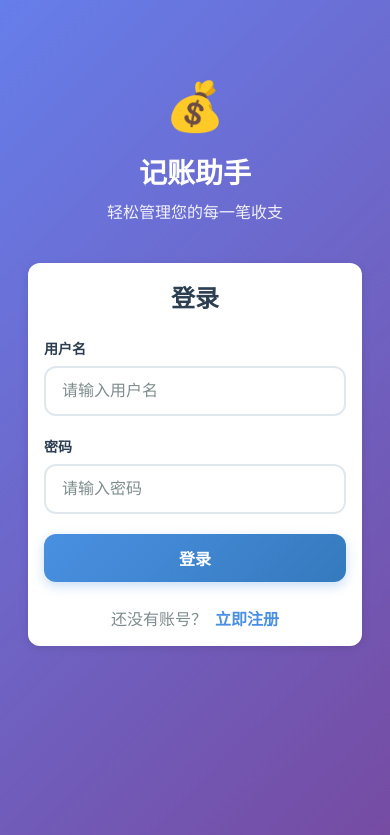
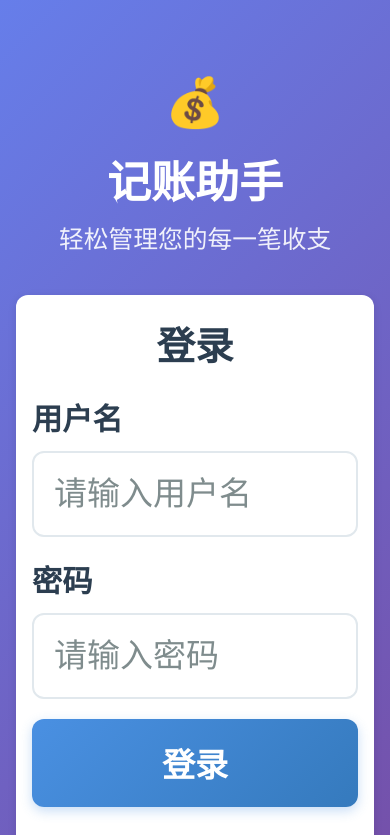
Before and after one commit to TskFok/finance-h5, a React (Vite) app: page /login in a window 390 px wide. Shown: the top 835 px of the page. Built offline with nearby package versions, Linux system fonts and the light colour scheme.

Commit message:
样式修改

```diff
--- a/index.html
+++ b/index.html
@@ -2,10 +2,27 @@
 <html lang="zh-CN">
   <head>
     <meta charset="UTF-8" />
-    <meta name="viewport" content="width=device-width, initial-scale=1.0, maximum-scale=1.0, user-scalable=no" />
+    <meta name="viewport" content="width=device-width, initial-scale=1.0, maximum-scale=1.0, user-scalable=no, viewport-fit=cover" />
     <meta name="apple-mobile-web-app-capable" content="yes" />
     <meta name="apple-mobile-web-app-status-bar-style" content="black-translucent" />
     <title>记账助手</title>
+    <!-- iconfont 图标库 -->
+    <!-- 请按照以下步骤配置 iconfont：
+         1. 访问 https://www.iconfont.cn/collections/detail?cid=53168
+         2. 登录后，将图标添加到项目
+         3. 在项目中选择 Symbol 方式
+         4. 复制生成的 JS 链接替换下面的 src 属性
+    -->
+    <script src="//at.alicdn.com/t/c/font_5113528_9tij4ap9tmn.js"></script>
+    <style>
+      .icon {
+        width: 1em;
+        height: 1em;
+        vertical-align: -0.15em;
+        fill: currentColor;
+        overflow: hidden;
+      }
+    </style>
   </head>
   <body>
     <div id="root"></div>
--- a/src/pages/Login.tsx
+++ b/src/pages/Login.tsx
@@ -38,16 +38,16 @@ export default function Login() {
       <div className="container" style={{ maxWidth: '400px', margin: '0 auto' }}>
         <div style={{ textAlign: 'center', marginBottom: '40px', marginTop: '60px' }}>
           <div style={{ fontSize: '48px', marginBottom: '16px' }}>💰</div>
-          <h1 style={{ fontSize: '28px', fontWeight: 'bold', color: 'white', marginBottom: '8px' }}>
+          <h1 style={{ fontSize: '2rem', fontWeight: 'bold', color: 'white', marginBottom: '8px' }}>
             记账助手
           </h1>
-          <p style={{ color: 'rgba(255, 255, 255, 0.9)', fontSize: '16px' }}>
+          <p style={{ color: 'rgba(255, 255, 255, 0.9)', fontSize: '1.125rem' }}>
             轻松管理您的每一笔收支
           </p>
         </div>
 
         <div className="card">
-          <h2 style={{ fontSize: '24px', marginBottom: '24px', textAlign: 'center' }}>
+          <h2 style={{ fontSize: '1.75rem', marginBottom: '24px', textAlign: 'center' }}>
             登录
           </h2>
 
--- a/src/styles/index.css
+++ b/src/styles/index.css
@@ -22,6 +22,34 @@
   --shadow-hover: 0 4px 16px rgba(0, 0, 0, 0.15);
 }
 
+/* 使用vw单位，根据视口宽度自动调整，适配高分辨率屏幕 */
+html {
+  font-size: calc(16px + 0.5vw); /* 基础字体，会根据视口宽度调整 */
+  /* 限制最小和最大字体大小 */
+  font-size: clamp(18px, 4vw, 20px);
+}
+
+/* 移动端字体大小调整 - 使用更精确的媒体查询 */
+@media screen and (max-width: 768px) {
+  html {
+    font-size: clamp(20px, 5vw, 24px); /* 移动端字体更大 */
+  }
+}
+
+/* 小屏手机优化 */
+@media screen and (max-width: 480px) {
+  html {
+    font-size: clamp(22px, 5.5vw, 26px); /* 小屏手机字体进一步增大 */
+  }
+}
+
+/* 超小屏手机（如iPhone SE） */
+@media screen and (max-width: 375px) {
+  html {
+    font-size: clamp(20px, 5.3vw, 24px);
+  }
+}
+
 body {
   font-family: -apple-system, BlinkMacSystemFont, 'Segoe UI', 'PingFang SC', 'Hiragino Sans GB', 'Microsoft YaHei', sans-serif;
   background: linear-gradient(135deg, #667eea 0%, #764ba2 100%);
@@ -29,6 +57,12 @@ body {
   color: var(--text-primary);
   -webkit-font-smoothing: antialiased;
   -moz-osx-font-smoothing: grayscale;
+  font-size: 1rem; /* 使用 rem 单位 */
+  /* 防止iOS自动调整字体大小 */
+  -webkit-text-size-adjust: 100%;
+  -moz-text-size-adjust: 100%;
+  -ms-text-size-adjust: 100%;
+  text-size-adjust: 100%;
 }
 
 #root {
@@ -39,12 +73,15 @@ body {
   max-width: 100%;
   margin: 0 auto;
   padding: 0 16px;
+  width: 100%;
 }
 
 .page {
   min-height: 100vh;
   padding: 20px 16px;
   padding-bottom: 100px;
+  width: 100%;
+  box-sizing: border-box;
 }
 
 .card {
@@ -54,6 +91,8 @@ body {
   margin-bottom: 16px;
   box-shadow: var(--shadow);
   transition: all 0.3s ease;
+  width: 100%;
+  box-sizing: border-box;
 }
 
 .card:hover {
@@ -63,10 +102,10 @@ body {
 
 .btn {
   display: inline-block;
-  padding: 12px 24px;
+  padding: 16px 32px;
   border: none;
   border-radius: 12px;
-  font-size: 16px;
+  font-size: 1.25rem; /* 22px on desktop, 25px on mobile */
   font-weight: 600;
   cursor: pointer;
   transition: all 0.3s ease;
@@ -129,18 +168,18 @@ body {
 
 .input-label {
   display: block;
-  margin-bottom: 8px;
+  margin-bottom: 10px;
   font-weight: 600;
   color: var(--text-primary);
-  font-size: 14px;
+  font-size: 1.125rem; /* 20px on desktop, 22px on mobile */
 }
 
 .input {
   width: 100%;
-  padding: 14px 16px;
+  padding: 18px 20px; /* 进一步增大内边距 */
   border: 2px solid var(--border-color);
   border-radius: 12px;
-  font-size: 16px;
+  font-size: 1.25rem; /* 22px on desktop, 25px on mobile */
   transition: all 0.3s ease;
   background: var(--card-bg);
   color: var(--text-primary);
@@ -158,10 +197,10 @@ body {
 
 .select {
   width: 100%;
-  padding: 14px 16px;
+  padding: 18px 20px; /* 进一步增大内边距 */
   border: 2px solid var(--border-color);
   border-radius: 12px;
-  font-size: 16px;
+  font-size: 1.25rem; /* 22px on desktop, 25px on mobile */
   background: var(--card-bg);
   color: var(--text-primary);
   cursor: pointer;
@@ -176,10 +215,10 @@ body {
 
 .textarea {
   width: 100%;
-  padding: 14px 16px;
+  padding: 18px 20px;
   border: 2px solid var(--border-color);
   border-radius: 12px;
-  font-size: 16px;
+  font-size: 1.25rem; /* 22px on desktop, 25px on mobile */
   font-family: inherit;
   resize: vertical;
   min-height: 100px;
@@ -196,20 +235,20 @@ body {
 
 .error-message {
   color: var(--danger-color);
-  font-size: 14px;
-  margin-top: 8px;
+  font-size: 1rem; /* 18px on desktop, 20px on mobile */
+  margin-top: 10px;
   display: flex;
   align-items: center;
-  gap: 6px;
+  gap: 8px;
 }
 
 .success-message {
   color: var(--success-color);
-  font-size: 14px;
-  margin-top: 8px;
+  font-size: 1rem; /* 18px on desktop, 20px on mobile */
+  margin-top: 10px;
   display: flex;
   align-items: center;
-  gap: 6px;
+  gap: 8px;
 }
 
 .loading {
@@ -279,12 +318,12 @@ body {
   display: flex;
   flex-direction: column;
   align-items: center;
-  gap: 4px;
+  gap: 6px;
   color: var(--text-secondary);
   text-decoration: none;
-  font-size: 12px;
+  font-size: 1rem; /* 18px on desktop, 20px on mobile */
   transition: all 0.3s ease;
-  padding: 8px 16px;
+  padding: 10px 20px;
   border-radius: 12px;
 }
 
@@ -293,14 +332,14 @@ body {
 }
 
 .nav-item-icon {
-  font-size: 24px;
+  font-size: 28px; /* 增大图标 */
 }
 
 .amount-badge {
   display: inline-block;
-  padding: 4px 12px;
+  padding: 6px 14px;
   border-radius: 12px;
-  font-size: 14px;
+  font-size: 1.125rem; /* 20px on desktop, 22px on mobile */
   font-weight: 600;
 }
 
@@ -337,7 +376,7 @@ body {
 
 .list-item-title {
   font-weight: 600;
-  font-size: 16px;
+  font-size: 1.375rem; /* 25px on desktop, 28px on mobile */
   color: var(--text-primary);
 }
 
@@ -345,18 +384,155 @@ body {
   display: flex;
   justify-content: space-between;
   align-items: center;
-  font-size: 14px;
+  font-size: 1.125rem; /* 20px on desktop, 22px on mobile */
   color: var(--text-secondary);
 }
 
-@media (max-width: 480px) {
+/* 类别图标样式 */
+.category-icon {
+  width: 40px;
+  height: 40px;
+  display: flex;
+  align-items: center;
+  justify-content: center;
+  border-radius: 50%;
+  background: linear-gradient(135deg, rgba(74, 144, 226, 0.1), rgba(74, 144, 226, 0.2));
+  margin-right: 12px;
+  flex-shrink: 0;
+}
+
+.category-icon svg {
+  width: 24px;
+  height: 24px;
+  color: var(--primary-color);
+}
+
+.category-item {
+  display: flex;
+  align-items: center;
+  padding: 12px 0;
+}
+
+.category-select-item {
+  display: flex;
+  align-items: center;
+  padding: 12px 16px;
+}
+
+.category-select-item .category-icon {
+  margin-right: 12px;
+}
+
+/* 列表项中的类别图标 */
+.list-item-icon {
+  width: 48px;
+  height: 48px;
+  display: flex;
+  align-items: center;
+  justify-content: center;
+  border-radius: 12px;
+  background: linear-gradient(135deg, rgba(74, 144, 226, 0.1), rgba(74, 144, 226, 0.2));
+  margin-right: 16px;
+  flex-shrink: 0;
+}
+
+.list-item-icon svg {
+  width: 28px;
+  height: 28px;
+  color: var(--primary-color);
+}
+
+/* 移动端通用样式 */
+@media screen and (max-width: 768px) {
   .page {
     padding: 16px 12px;
     padding-bottom: 100px;
+    width: 100%;
+  }
+
+  .container {
+    padding: 0 12px;
+    width: 100%;
   }
 
   .card {
-    padding: 16px;
+    padding: 22px; /* 增大内边距 */
     border-radius: 12px;
+    width: 100%;
+    margin-left: 0;
+    margin-right: 0;
+  }
+
+  .btn {
+    padding: 18px 32px;
+    font-size: 1.375rem; /* 移动端按钮字体 */
+    min-height: 56px; /* 确保触摸目标足够大 */
+    width: 100%;
   }
 }
+
+@media screen and (max-width: 480px) {
+  .page {
+    padding: 12px 8px;
+    padding-bottom: 100px;
+    width: 100%;
+  }
+
+  .container {
+    padding: 0 8px;
+    width: 100%;
+  }
+
+  .card {
+    padding: 20px 16px;
+    border-radius: 12px;
+    width: 100%;
+    margin-left: 0;
+    margin-right: 0;
+  }
+
+  .btn {
+    padding: 20px 36px; /* 进一步增大按钮内边距 */
+    font-size: 1.5rem; /* 小屏手机按钮字体更大 */
+    min-height: 60px;
+    width: 100%;
+  }
+
+  .list-item {
+    padding: 20px;
+    width: 100%;
+  }
+
+  .list-item-title {
+    font-size: 1.625rem; /* 小屏手机列表标题更大 */
+  }
+
+  .list-item-meta {
+    font-size: 1.375rem; /* 小屏手机列表内容更大 */
+  }
+
+  .input-label {
+    font-size: 1.375rem; /* 小屏手机标签更大 */
+    margin-bottom: 12px;
+  }
+
+  .input,
+  .select,
+  .textarea {
+    font-size: 1.5rem; /* 小屏手机输入框字体更大 */
+    padding: 22px 20px;
+    min-height: 60px; /* 确保输入框足够大 */
+    width: 100%;
+    box-sizing: border-box;
+  }
+}
+
+/* 超小屏手机优化 */
+@media screen and (max-width: 375px) {
+  .input,
+  .select,
+  .textarea {
+    font-size: 1.375rem;
+    padding: 20px 22px;
+  }
+}
```
Also changed, not shown: src/pages/AddExpense.tsx (+46 -12 lines), src/pages/AddIncome.tsx (+27 -11 lines), src/pages/Home.tsx (+24 -15 lines).
